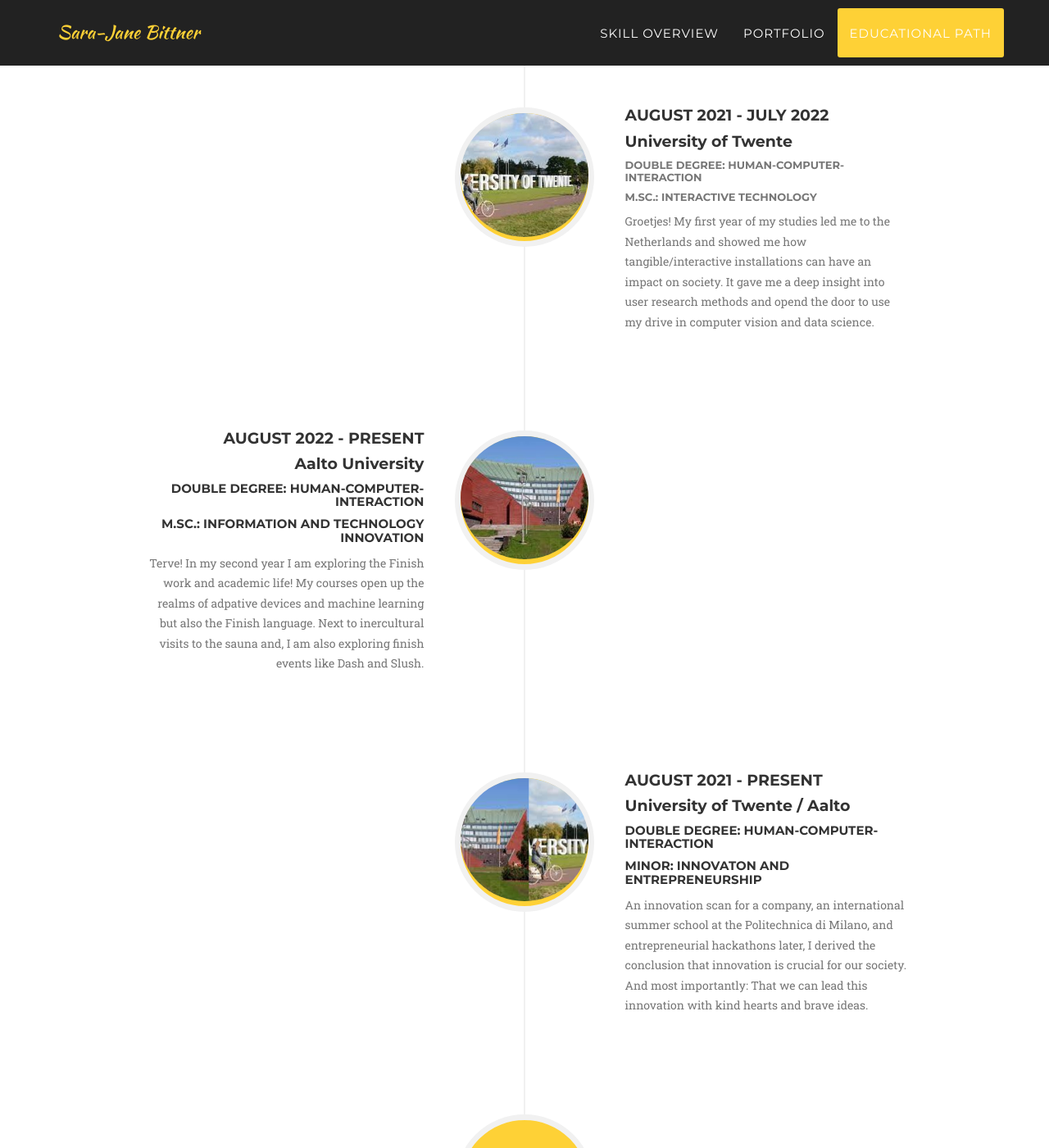
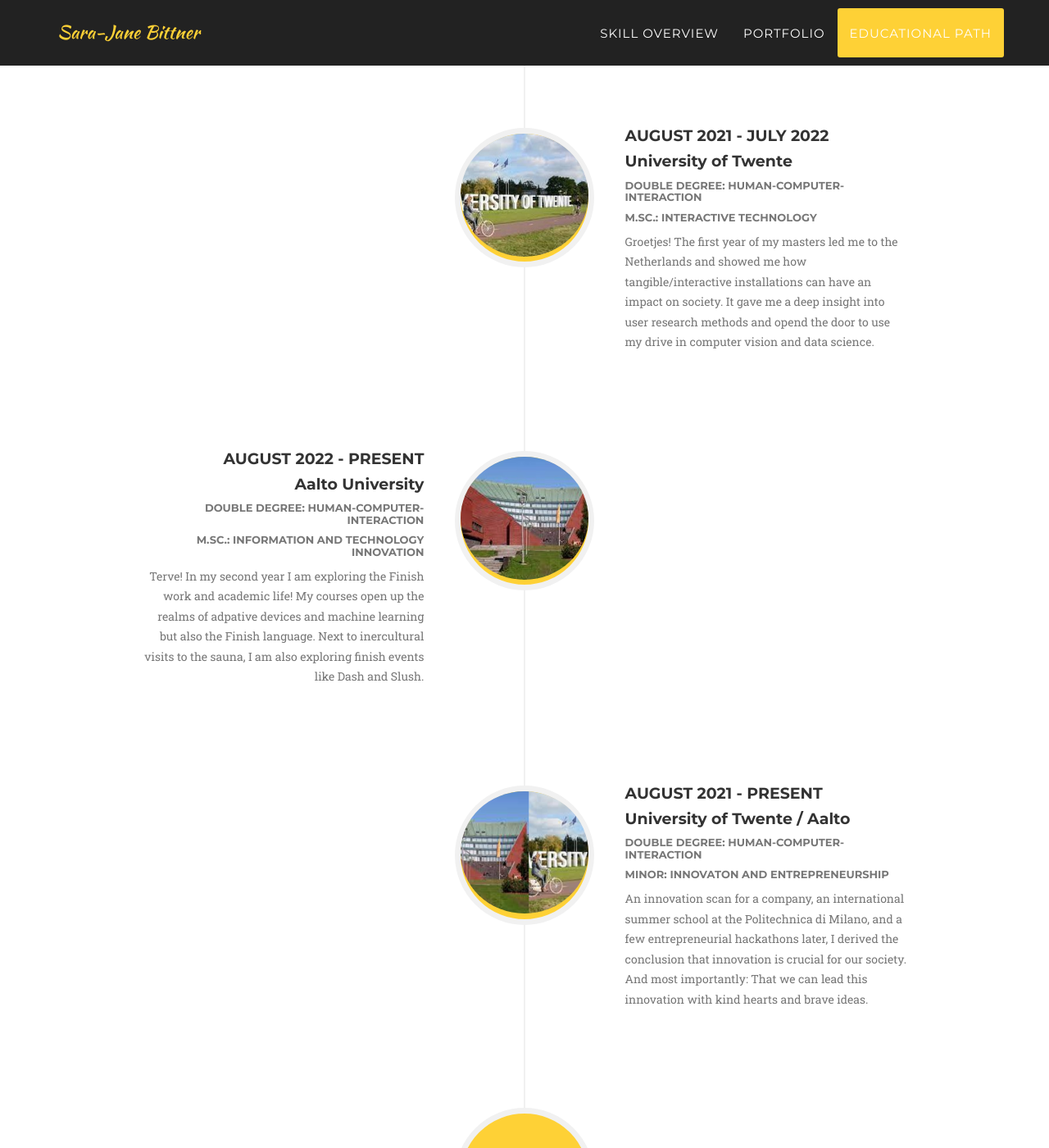
Before and after one commit to SJbittner/SJbittner.github.io, a Jekyll site: the page built from index.html, in a window 1280 px wide and 1400 px high, scrolled down 3766 px. Shown: the whole window at 82% size. Built offline with Jekyll 4.4.1, drawn with Linux system fonts in a browser that asks for light colours; some web fonts are replaced; some of the changed text lies outside the part shown.

Commit message:
services

```diff
--- a/_includes/about.html
+++ b/_includes/about.html
@@ -18,7 +18,7 @@
                                 <div class="timeline-heading">
                                     <h4>2018-2021</h4>
                                     <h4 class="subheading">University of Duisburg-Essen</h4>
-                                    <h6 class="subheading">B.Sc.: Applied Cognitive and Media Science</h6>
+                                    <h6 class="text-muted">B.Sc.: Applied Cognitive and Media Science</h6>
                                 </div>
                                 <div class="timeline-body">
                                     <p class="text-muted">The smooth fusion of computer science, psychology, topped with a sprinkle of entrepreneurship. I came for the psychology and left with the realization that both fit so perfectly together.</p>
@@ -37,7 +37,7 @@
                                     <h6 class="text-muted">M.Sc.: Interactive Technology</h6>
                                 </div>
                                 <div class="timeline-body">
-                                    <p class="text-muted">Groetjes! My first year of my studies led me to the Netherlands and showed me how tangible/interactive installations can have an impact on society. It gave me a deep insight into user research methods and opend the door to use my drive in computer vision and data science.</p>
+                                    <p class="text-muted">Groetjes! The first year of my masters led me to the Netherlands and showed me how tangible/interactive installations can have an impact on society. It gave me a deep insight into user research methods and opend the door to use my drive in computer vision and data science.</p>
                                 </div>
                             </div>
                         </li>
@@ -49,11 +49,11 @@
                                 <div class="timeline-heading">
                                     <h4>August 2022 - present</h4>
                                     <h4 class="subheading">Aalto University</h4>
-                                    <h5 class="subheading">Double Degree: Human-Computer-Interaction</h5>
-                                    <h5 class="subheading">M.Sc.: Information and Technology Innovation</h5>
+                                    <h6 class="text-muted">Double Degree: Human-Computer-Interaction</h6>
+                                    <h6 class="text-muted">M.Sc.: Information and Technology Innovation</h6>
                                 </div>
                                 <div class="timeline-body">
-                                    <p class="text-muted">Terve! In my second year I am exploring the Finish work and academic life! My courses open up the realms of adpative devices and machine learning but also the Finish language. Next to inercultural visits to the sauna and, I am also exploring finish events like Dash and Slush.</p>
+                                    <p class="text-muted">Terve! In my second year I am exploring the Finish work and academic life! My courses open up the realms of adpative devices and machine learning but also the Finish language. Next to inercultural visits to the sauna, I am also exploring finish events like Dash and Slush.</p>
                                 </div>
                             </div>
                         </li>
@@ -65,11 +65,11 @@
                                 <div class="timeline-heading">
                                     <h4>August 2021 - present</h4>
                                     <h4 class="subheading">University of Twente / Aalto</h4>
-                                    <h5 class="subheading">Double Degree: Human-Computer-Interaction</h5>
-                                    <h5 class="subheading">Minor: Innovaton and Entrepreneurship</h5>
+                                    <h6 class="text-muted">Double Degree: Human-Computer-Interaction</h6>
+                                    <h6 class="text-muted">Minor: Innovaton and Entrepreneurship</h6>
                                 </div>
                                 <div class="timeline-body">
-                                    <p class="text-muted">An innovation scan for a company, an international summer school at the Politechnica di Milano, and entrepreneurial hackathons later, I derived the conclusion that innovation is crucial for our society. And most importantly: That we can lead this innovation with kind hearts and brave ideas.</p>
+                                    <p class="text-muted">An innovation scan for a company, an international summer school at the Politechnica di Milano, and a few entrepreneurial hackathons later, I derived the conclusion that innovation is crucial for our society. And most importantly: That we can lead this innovation with kind hearts and brave ideas.</p>
                                 </div>
                             </div>
                         </li>
--- a/_includes/services.html
+++ b/_includes/services.html
@@ -21,7 +21,7 @@
                         <i class="fa fa-laptop fa-stack-1x fa-inverse"></i>
                     </span>
                     <h4 class="service-heading">Data Science</h4>
-                    <p class="text-muted">Lorem ipsum dolor sit amet, consectetur adipisicing elit. Minima maxime quam architecto quo inventore harum ex magni, dicta impedit.</p>
+                    <p class="text-muted">The ability to identify, process and present significant information from big data. Wether images, medical data or text - I am sure, we can make something out of it!</p>
                 </div>
                 <div class="col-md-4">
                     <span class="fa-stack fa-4x">
@@ -29,15 +29,15 @@
                         <i class="fa fa-lightbulb-o fa-stack-1x fa-inverse"></i>
                     </span>
                     <h4 class="service-heading">Entrepreneurship</h4>
-                    <p class="text-muted">Lorem ipsum dolor sit amet, consectetur adipisicing elit. Minima maxime quam architecto quo inventore harum ex magni, dicta impedit.</p>
+                    <p class="text-muted">Standing still in what is comfortable and not looking over the edge, is the companies greatest trap. Let's innovate, maybe even disrupt, but for sure change the world together.</p>
                 </div>
                 <div class="col-md-4">
                     <span class="fa-stack fa-4x">
                         <i class="fa fa-circle fa-stack-2x text-primary"></i>
                         <i class="fa fa-lightbulb-o fa-stack-1x fa-inverse"></i>
                     </span>
-                    <h4 class="service-heading">Entrepreneurship</h4>
-                    <p class="text-muted">Lorem ipsum dolor sit amet, consectetur adipisicing elit. Minima maxime quam architecto quo inventore harum ex magni, dicta impedit.</p>
+                    <h4 class="service-heading">Leadership</h4>
+                    <p class="text-muted">From idea to outcome, from brainstorming to task-devision and from feedback session to final presentation: Let's do one more iteration!</p>
                 </div>
             </div>
         </div>
```
